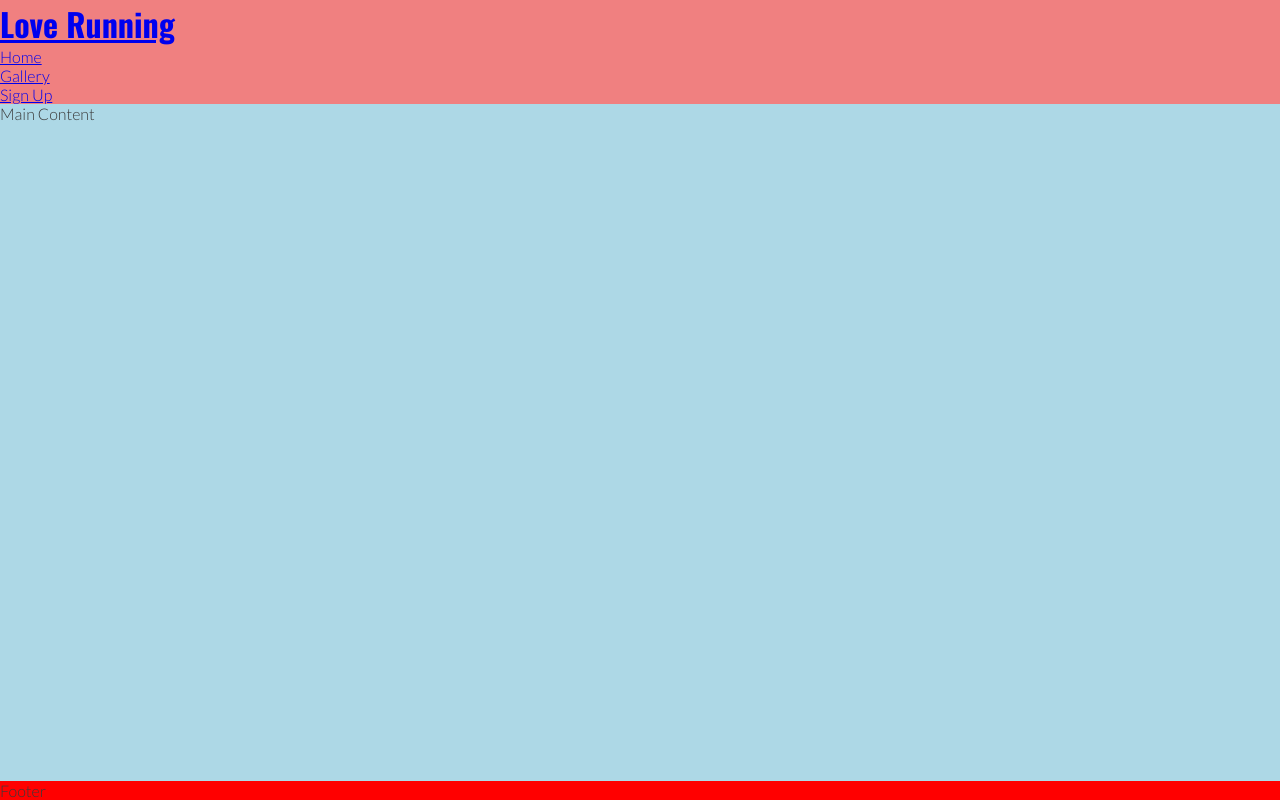
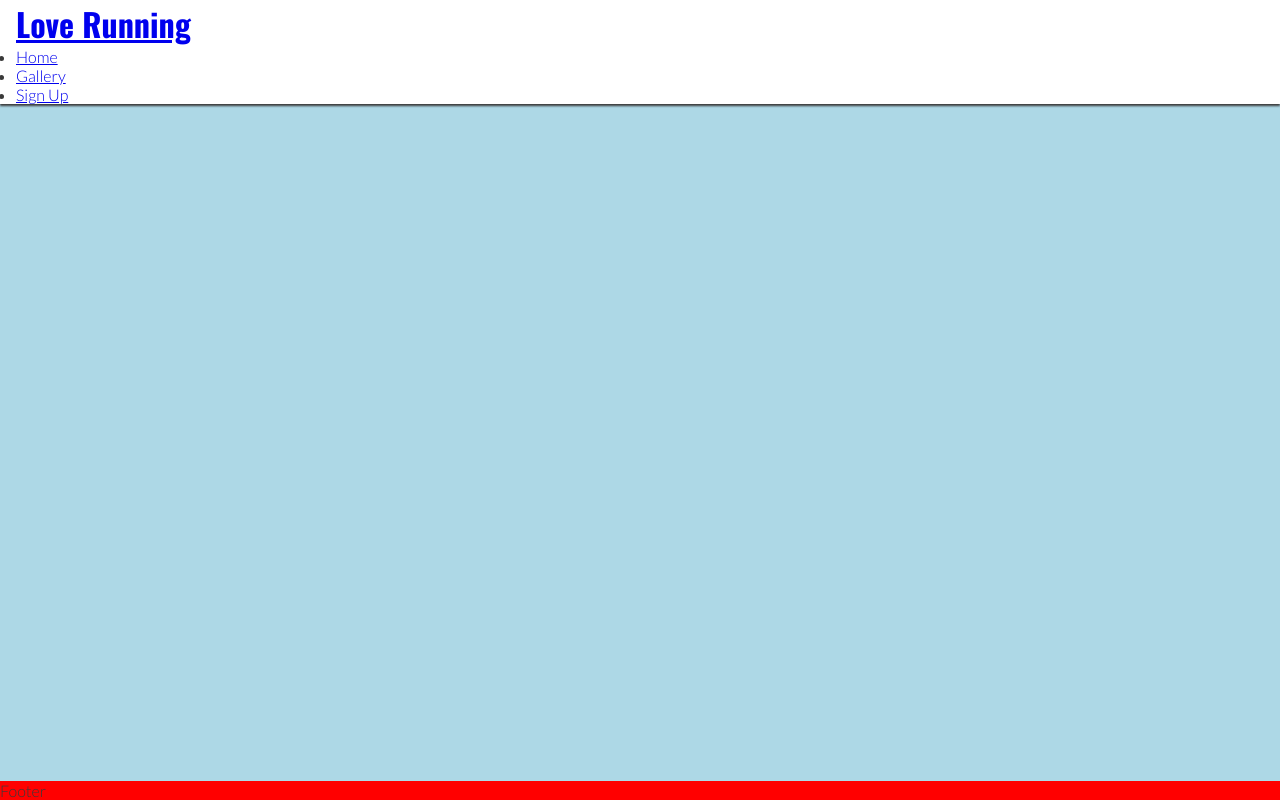
Before and after one commit to LATEEF-hub/loveRunning, a plain HTML site: page index.html in a window 1280 px wide. Drawn offline with nearby package versions, Linux system fonts and the light colour scheme.

Commit message:
make header fixed and change background color

```diff
--- a/assets/css/style.css
+++ b/assets/css/style.css
@@ -33,7 +33,14 @@ h1 {
 
 /* header */
 header {
-    background-color: lightcoral;
+    background-color: #ffffff;
+
+    /*to make sure it stays above other element with z-index */
+    z-index: 99;
+    position: fixed;
+    width: 100%;
+    padding-inline: 1rem;
+    box-shadow: 0 2px 2px #3a3a3a;
 }
 
 /* main */
```
